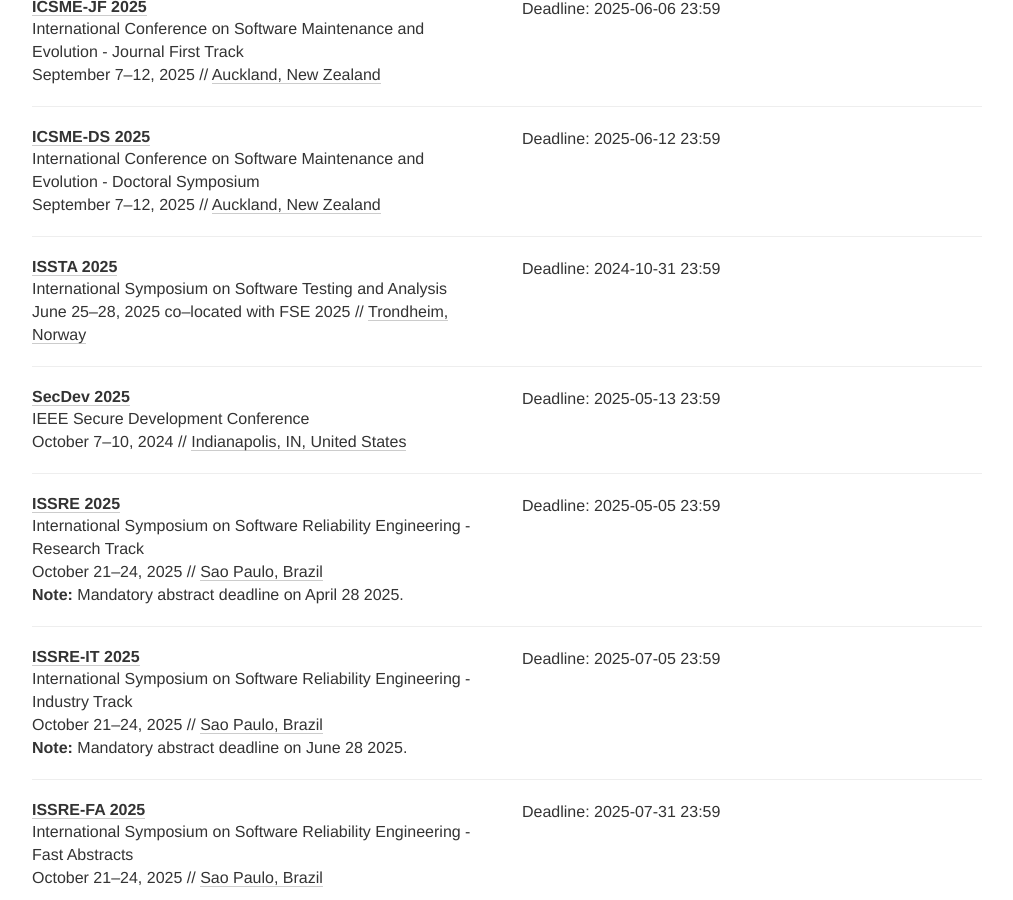
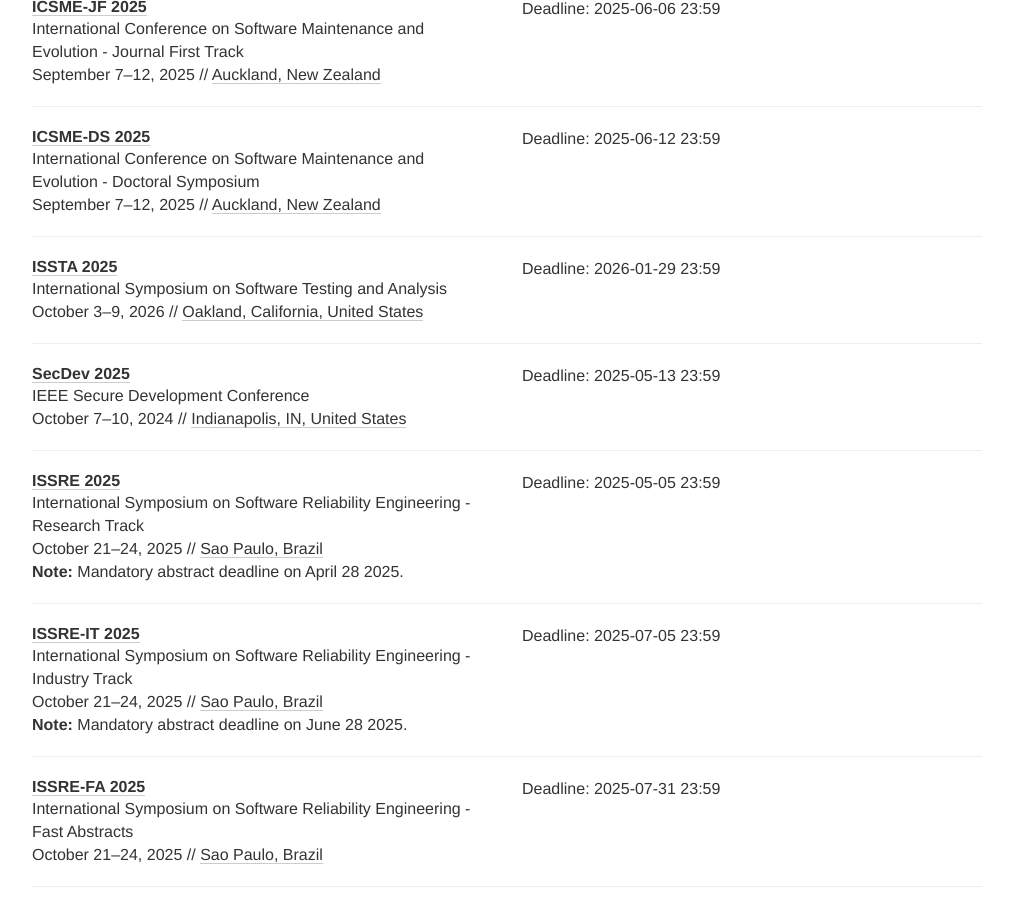
Before and after one commit to se-deadlines/se-deadlines.github.io, a Jekyll site: the page built from index.html, in a window 1280 px wide and 900 px high, scrolled down 11664 px. Shown: the whole window, without its empty margins (133-1146 px from the left). Built offline with Jekyll 4.4.1, drawn with Linux system fonts in a browser that asks for light colours; nearby versions of some CDN libraries.

Commit message:
Updated ISSTA 2026 deadline.

```diff
--- a/_data/conferences.yml
+++ b/_data/conferences.yml
@@ -861,11 +861,11 @@
 - name: ISSTA
   description: International Symposium on Software Testing and Analysis
   year: 2025
-  link: https://conf.researchr.org/track/issta-2025/issta-2025-papers#Call-for-Papers
-  deadline:
-  - "2024-10-31 23:59"
-  date: June 25-28, 2025 co-located with FSE 2025
-  place: Trondheim, Norway
+  link: https://conf.researchr.org/track/issta-2026/issta-2026-research-papers
+  deadline:
+  - "2026-01-29 23:59"
+  date: October 3-9, 2026
+  place: Oakland, California, United States
   tags: [CO, RPT]
 
 # SecDev
```
